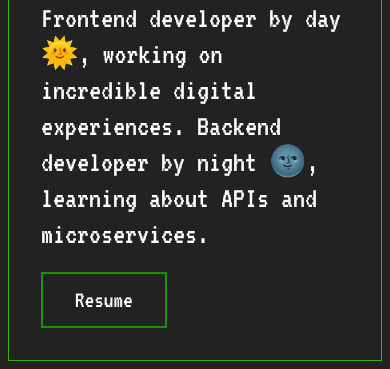
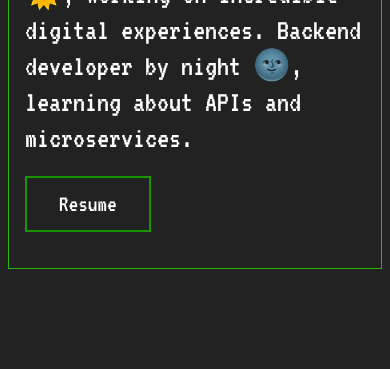
Before and after one commit to jesubohr/jesubohr.dev, an Astro site: page / in a window 390 px wide. Shown: the part 567-936 px from the top of the page. After the commit the page ends 844 px from the top, so only its background shows below. Built offline with nearby package versions, Linux system fonts and the light colour scheme; Astro itself is replaced by a stand-in of ours.

Commit message:
Update styles

```diff
--- a/src/styles/global.css
+++ b/src/styles/global.css
@@ -26,17 +26,11 @@ a:focus-visible {
   outline-offset: 4px;
 }
 
-@media screen and (max-width: 768px) {
-  body {
-    padding: 1rem;
-  }
-  main {
-    padding-inline: 2rem;
-  }
-}
-
 @media screen and (max-width: 480px) {
   body {
     padding: 0.5rem;
   }
+  main {
+    padding-inline: 1rem;
+  }
 }
--- a/tailwind.config.cjs
+++ b/tailwind.config.cjs
@@ -5,6 +5,7 @@ module.exports = {
 		extend: {
       screens: {
         'xs': '460px',
+        'xlg': '1127px'
       }
     },
 	},
```
